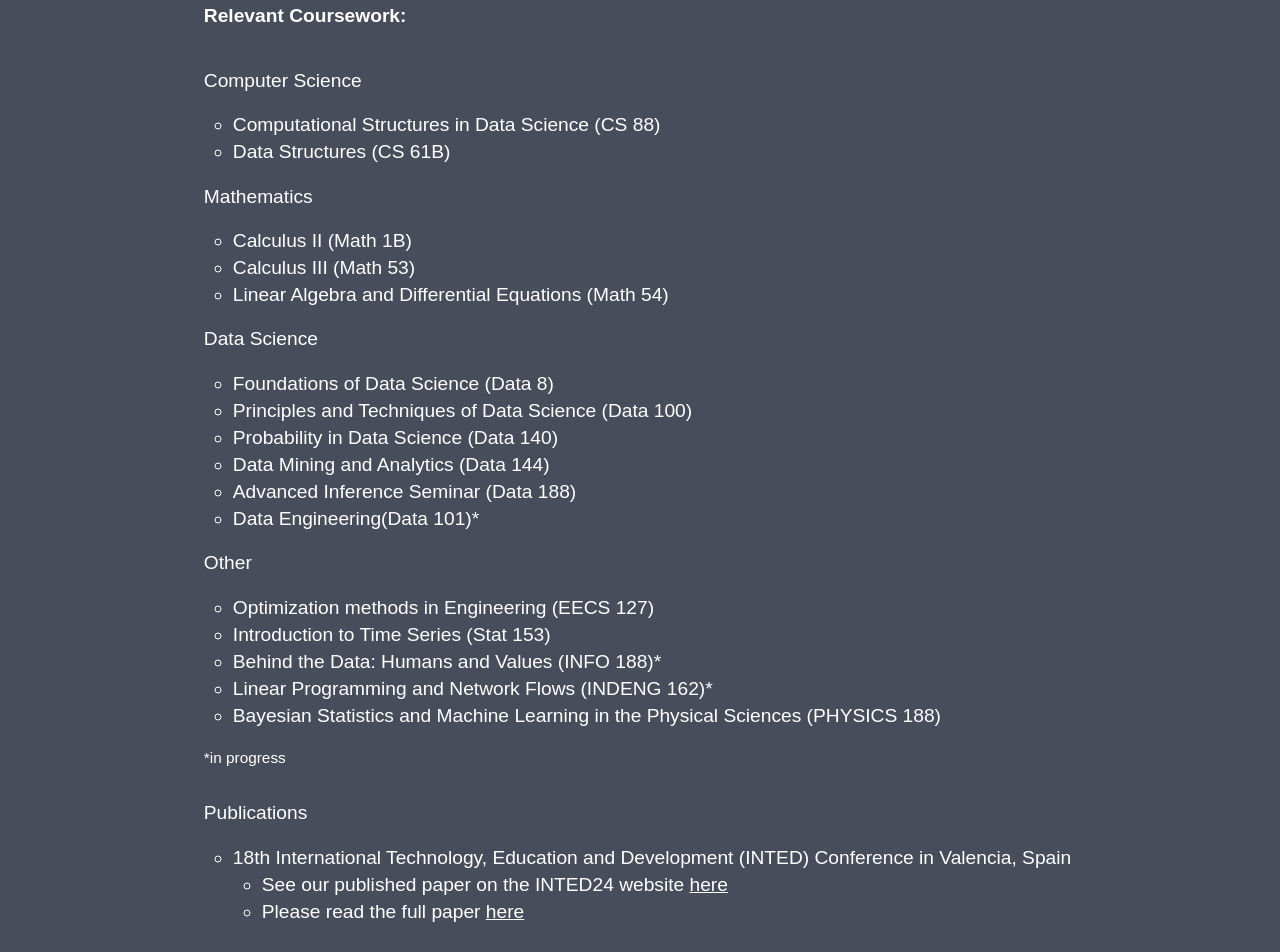
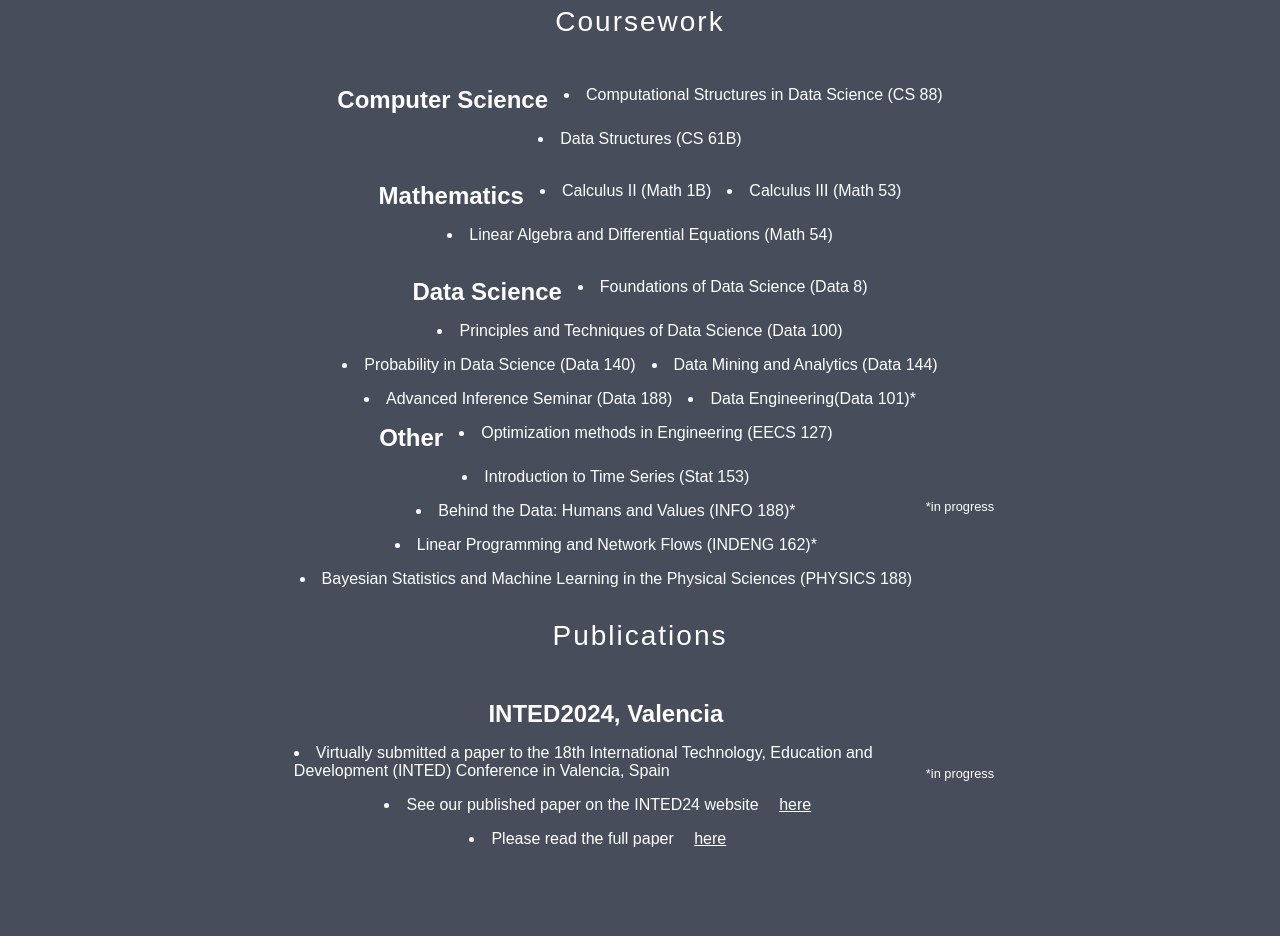
Before and after one commit to jrosen24/jrosen24.github.io, a plain HTML site: page docs/index.html in a window 1280 px wide. Shown: the part 1980-2932 px from the top of the page. Drawn offline with nearby package versions, Linux system fonts and the light colour scheme; a web font is replaced by a local one.

Commit message:
adding flexibility

```diff
--- a/docs/index.html
+++ b/docs/index.html
@@ -173,15 +173,82 @@
 					<h1 class="subtitle">EDUCATION</h1>
 					<div class="container row" id="education-title">
 						<img src="assets/img/logo.png">
-						<div class="container column" id="school">
+						<div class="container columnWork" id="school">
 							<h2>University of California, Berkeley</h2>
 							<h3>B.A. - Data Science and Statistics</h3>
 							<p>Expected Graduation: May 2025</p>
 						</div>
 					</div>
-					<div class="container column" id="coursework">
-						<h4>Relevant Coursework:</h4>
-						<p>Computer Science</p>
+					<div class="container column" id="text">
+						<h1 class="subtitle">Coursework</h1>
+						<div class="container rowWork" id="education-title-1">
+
+							<div class="container columnWork" id="school" style="width : 50vw">
+								<h2>Computer Science</h2>
+								<li>Computational Structures in Data Science (CS 88)</li>
+								<li>Data Structures (CS 61B)</li>
+							</div>
+
+						</div>
+
+						<br>
+
+						<div class="container rowWork" id="education-title-1">
+
+							<div class="container columnWork" id="school" style="width : 50vw">
+								<h2 >Mathematics</h2>
+								<li>Calculus II (Math 1B)</li>
+								<li>Calculus III (Math 53)</li>
+								<li>Linear Algebra and Differential Equations (Math 54)</li>
+							</div>
+
+						</div>
+
+						<br>
+
+						<div class="container rowWork" id="education-title-1">
+
+							<div class="container columnWork" id="school" style="width : 50vw">
+								<h2 >Data Science</h2>
+								<li>Foundations of Data Science (Data 8)</li>
+								<li>Principles and Techniques of Data Science (Data 100)</li>
+								<li>Probability in Data Science (Data 140)</li>
+								<li>Data Mining and Analytics (Data 144)</li>
+								<li>Advanced Inference Seminar (Data 188)</li>
+								<li>Data Engineering(Data 101)*</li>
+							</div>
+
+						</div>
+
+						<div class="container rowWork" id="education-title-1">
+
+							<div class="container columnWork" id="school" style="width : 50vw">
+								<h2 >Other</h2>
+								<li>Optimization methods in Engineering (EECS 127)</li>
+								<li>Introduction to Time Series (Stat 153)</li>
+								<li>Behind the Data: Humans and Values (INFO 188)*</li>
+								<li>Linear Programming and Network Flows (INDENG 162)*</li>
+								<li>Bayesian Statistics and Machine Learning in the Physical Sciences (PHYSICS 188)</li>
+							</div>
+							<p id="progress">*in progress</p>
+						</div>
+						<h1 class="subtitle">Publications</h1>
+
+						<div class="container rowWork" id="education-title-1">
+
+							<div class="container columnWork" id="school" style="width : 50vw">
+								<h2 >INTED2024, Valencia</h2>
+								<li>Virtually submitted a paper to the 18th International Technology, Education and Development (INTED) Conference in Valencia, Spain </li>
+								<li>See our published paper on the INTED24 website <u><a href="https://library.iated.org/view/IYER2024ADV">here</a></u></li>
+								<li>Please read the full paper <u><a href="assets/Biomedicine Education Program.pdf">here</a></u></li>
+							</div>
+							<p id="progress">*in progress</p>
+						</div>
+
+				</div>
+			</section>
+
+						<!-- <p>Computer Science</p>
 						<ul>
 							<li>Computational Structures in Data Science (CS 88)</li>
 							<li>Data Structures (CS 61B)</li>
@@ -209,21 +276,8 @@
 							<li>Linear Programming and Network Flows (INDENG 162)*</li>
 							<li>Bayesian Statistics and Machine Learning in the Physical Sciences (PHYSICS 188)</li>
 						</ul>
-						<p id="progress">*in progress</p>
-						<p>Publications</p>
-						<ul>
-							<li>18th International Technology, Education and Development (INTED) Conference in Valencia, Spain
-								<ul>
-									<li>See our published paper on the INTED24 website <u><a href="https://library.iated.org/view/IYER2024ADV">here</a></u></li>
-									<li>Please read the full paper <u><a href="assets/Biomedicine Education Program.pdf">here</a></u></li>
-								</ul>
-							</li>
-						</ul>
-					</div>
+						<p id="progress">*in progress</p> -->
 
-
-				</div>
-			</section>
 
 			<!--Project Section-->
 			<section class="container column" id="project-section">
```
